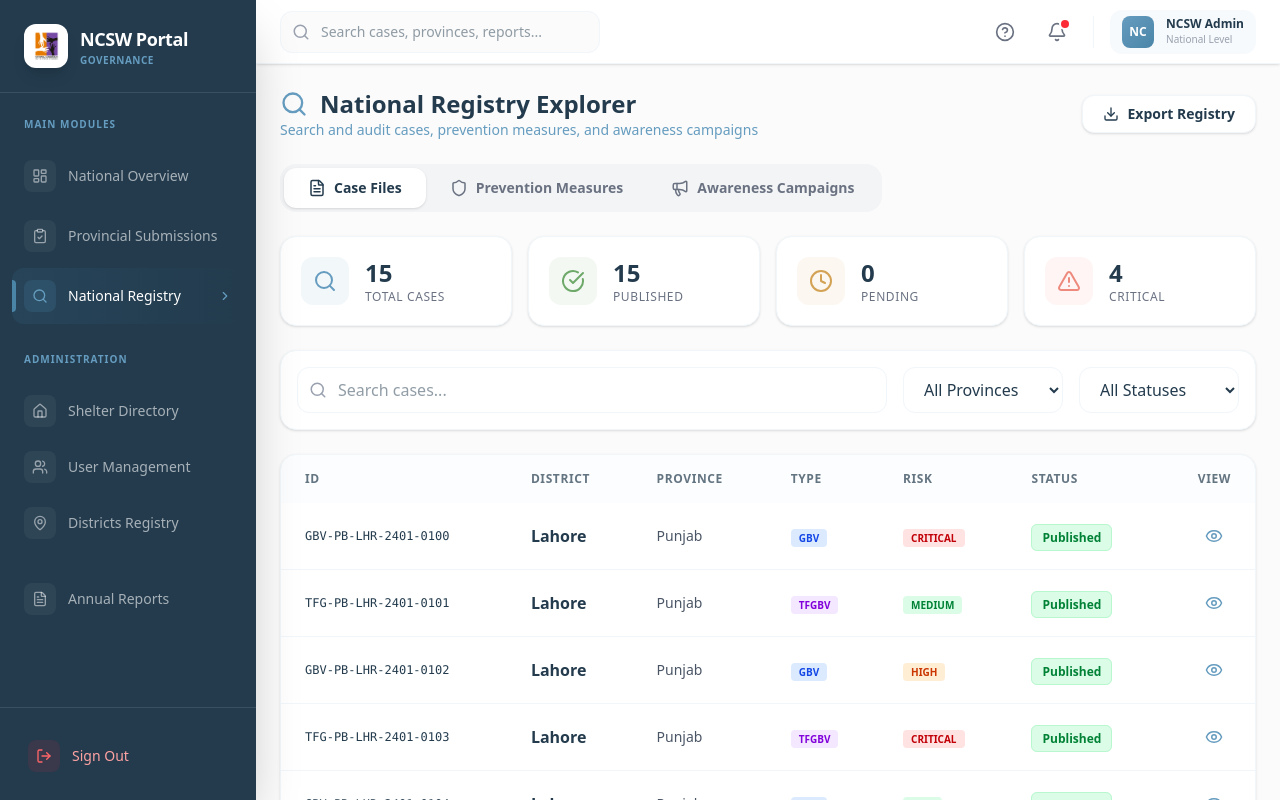
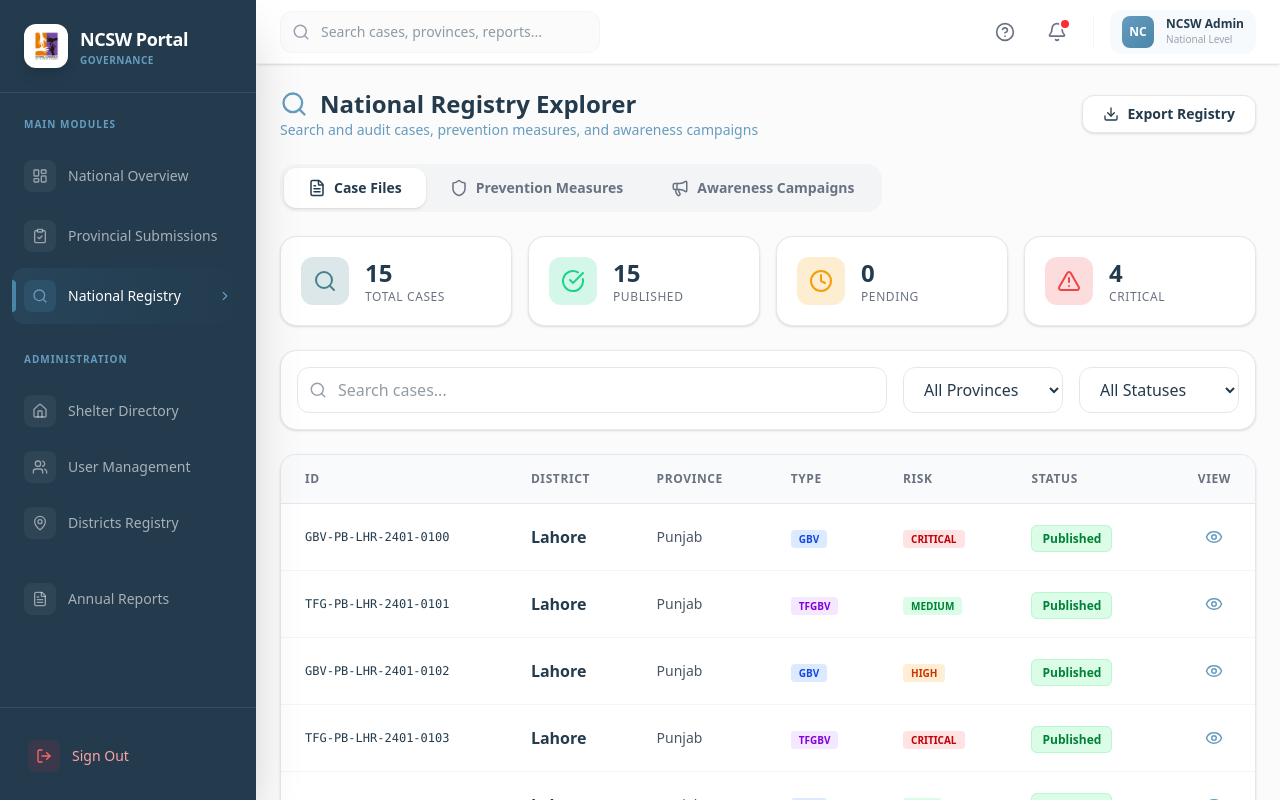
Before and after one commit to minhalawais/fos-ngdrs-app, a Next.js app: page /ncsw/cases in a window 1280 px wide. Shown: the top 800 px of the page. Built offline with nearby package versions, Linux system fonts and the light colour scheme.

Commit message:
New Updates

```diff
--- a/app/district/intake/page.tsx
+++ b/app/district/intake/page.tsx
@@ -334,7 +334,7 @@ export default function IntakePage() {
                                 </div>
                                 <div>
                                     <h2 className="text-xl font-black tracking-tight" style={{ color: activeColor }}>{MAIN_TABS.find(t => t.id === activeMainTab)?.label}</h2>
-                                    <p className="text-xs text-gray-500 font-bold uppercase tracking-widest mt-0.5">District Entry Protocol v4.2</p>
+                                    <p className="text-xs text-gray-500 font-bold uppercase tracking-widest mt-0.5">District Entry</p>
                                 </div>
                             </div>
                             <div className="flex items-center gap-3">
--- a/app/ncsw/cases/page.tsx
+++ b/app/ncsw/cases/page.tsx
@@ -41,6 +41,19 @@ const nationalCases = generateNationalCases();
 const preventionProjects = generatePreventionSubmissions();
 const awarenessCampaigns = generateAwarenessSubmissions();
 const detailedCases = generateCaseRepository(); // For timeline view
+
+// Brand Colors synced with National Dashboard
+const BRAND_COLORS = {
+    primary: "#1bd488",
+    teal: "#45828b",
+    dark: "#055b65",
+    soft: "#b2c9c5",
+    red: "#ef4444",
+    amber: "#f59e0b",
+    blue: "#3b82f6",
+    purple: "#8b5cf6",
+    surface: "#f8fafb"
+};
 
 const STATUS_STYLES: Record<string, string> = {
     'Reported': 'bg-gray-100 text-gray-700',
@@ -176,26 +189,26 @@ export default function CaseExplorerPage() {
     const getStats = () => {
         if (activeTab === 'cases') {
             return [
-                { label: 'Total Cases', value: nationalCases.length, icon: Search, color: '#659CBF' },
-                { label: 'Published', value: nationalCases.filter((c: any) => c.verificationStatus === 'Published').length, icon: CheckCircle, color: '#6EA969' },
-                { label: 'Pending', value: nationalCases.filter((c: any) => c.verificationStatus === 'Pending').length, icon: Clock, color: '#D3A255' },
-                { label: 'Critical', value: nationalCases.filter((c: any) => c.risk === 'Critical').length, icon: AlertTriangle, color: '#EE8A7D' },
+                { label: 'Total Cases', value: nationalCases.length, icon: Search, color: BRAND_COLORS.teal },
+                { label: 'Published', value: nationalCases.filter((c: any) => c.verificationStatus === 'Published').length, icon: CheckCircle, color: BRAND_COLORS.primary },
+                { label: 'Pending', value: nationalCases.filter((c: any) => c.verificationStatus === 'Pending').length, icon: Clock, color: BRAND_COLORS.amber },
+                { label: 'Critical', value: nationalCases.filter((c: any) => c.risk === 'Critical').length, icon: AlertTriangle, color: BRAND_COLORS.red },
             ];
         } else if (activeTab === 'prevention') {
             const totalBeneficiaries = preventionProjects.reduce((acc, curr) => acc + curr.targetBeneficiaries, 0);
             return [
-                { label: 'Total Projects', value: preventionProjects.length, icon: Briefcase, color: '#659CBF' },
-                { label: 'Beneficiaries', value: totalBeneficiaries.toLocaleString(), icon: Users, color: '#6EA969' },
-                { label: 'Approved', value: preventionProjects.filter(p => p.status === 'Approved').length, icon: CheckCircle, color: '#D3A255' },
-                { label: 'Under Review', value: preventionProjects.filter(p => p.status === 'Under Review').length, icon: Clock, color: '#BC5F75' },
+                { label: 'Total Projects', value: preventionProjects.length, icon: Briefcase, color: BRAND_COLORS.teal },
+                { label: 'Beneficiaries', value: totalBeneficiaries.toLocaleString(), icon: Users, color: BRAND_COLORS.primary },
+                { label: 'Approved', value: preventionProjects.filter(p => p.status === 'Approved').length, icon: CheckCircle, color: BRAND_COLORS.primary },
+                { label: 'Under Review', value: preventionProjects.filter(p => p.status === 'Under Review').length, icon: Clock, color: BRAND_COLORS.amber },
             ];
         } else {
             const totalReach = awarenessCampaigns.reduce((acc, curr) => acc + curr.reachEstimate, 0);
             return [
-                { label: 'Total Campaigns', value: awarenessCampaigns.length, icon: Megaphone, color: '#659CBF' },
-                { label: 'Est. Reach', value: `${(totalReach / 1000000).toFixed(1)}M+`, icon: Users, color: '#6EA969' },
-                { label: 'Approved', value: awarenessCampaigns.filter((a: any) => a.status === 'Approved').length, icon: CheckCircle, color: '#D3A255' },
-                { label: 'Media Channels', value: new Set(awarenessCampaigns.map((c: any) => c.type)).size, icon: Tv, color: '#BC5F75' },
+                { label: 'Total Campaigns', value: awarenessCampaigns.length, icon: Megaphone, color: BRAND_COLORS.teal },
+                { label: 'Est. Reach', value: `${(totalReach / 1000000).toFixed(1)}M+`, icon: Users, color: BRAND_COLORS.primary },
+                { label: 'Approved', value: awarenessCampaigns.filter((a: any) => a.status === 'Approved').length, icon: CheckCircle, color: BRAND_COLORS.primary },
+                { label: 'Media Channels', value: new Set(awarenessCampaigns.map((c: any) => c.type)).size, icon: Tv, color: BRAND_COLORS.purple },
             ];
         }
     };
@@ -221,7 +234,7 @@ export default function CaseExplorerPage() {
                     </h1>
                     <p className="text-sm text-brand-teal">Search and audit cases, prevention measures, and awareness campaigns</p>
                 </div>
-                <button className="px-5 py-2 bg-white border border-brand-surface hover:bg-gray-50 text-brand-dark font-bold rounded-xl text-sm shadow-sm transition-all flex items-center gap-2">
+                <button className="px-5 py-2 bg-white border border-gray-200 hover:bg-gray-50 text-brand-dark font-bold rounded-xl text-sm shadow-sm transition-all flex items-center gap-2">
                     <Download size={16} /> Export Registry
                 </button>
             </div>
@@ -257,8 +270,8 @@ export default function CaseExplorerPage() {
             {/* Stats Bar */}
             <div className="grid grid-cols-4 gap-4">
                 {getStats().map((stat, idx) => (
-                    <div key={idx} className="bg-white rounded-2xl border border-brand-surface p-5 shadow-sm flex items-center gap-4">
-                        <div className="w-12 h-12 rounded-xl flex items-center justify-center" style={{ backgroundColor: `${stat.color}15`, color: stat.color }}>
+                    <div key={idx} className="bg-white rounded-2xl border border-gray-200 p-5 shadow-sm flex items-center gap-4 hover:shadow-md transition-shadow">
+                        <div className="w-12 h-12 rounded-xl flex items-center justify-center" style={{ backgroundColor: `${stat.color}30`, color: stat.color }}>
                             <stat.icon size={24} />
                         </div>
                         <div>
@@ -270,19 +283,19 @@ export default function CaseExplorerPage() {
             </div>
 
             {/* Filters Bar */}
-            <div className="flex flex-col md:flex-row gap-4 bg-white p-4 rounded-2xl border border-brand-surface shadow-sm">
+            <div className="flex flex-col md:flex-row gap-4 bg-white p-4 rounded-2xl border border-gray-200 shadow-sm">
                 <div className="relative flex-1">
                     <Search className="absolute left-3 top-1/2 -translate-y-1/2 text-gray-400" size={18} />
                     <input
                         type="text"
                         placeholder={`Search ${activeTab}...`}
-                        className="w-full pl-10 pr-4 py-2.5 rounded-xl border border-brand-surface focus:outline-none focus:ring-2 focus:ring-brand-teal/50 focus:border-brand-teal transition-all"
+                        className="w-full pl-10 pr-4 py-2.5 rounded-xl border border-gray-200 focus:outline-none focus:ring-2 focus:ring-brand-teal/50 focus:border-brand-teal transition-all"
                         value={searchTerm}
                         onChange={(e) => setSearchTerm(e.target.value)}
                     />
                 </div>
                 <select
-                    className="px-4 py-2 rounded-xl border border-brand-surface focus:outline-none focus:ring-2 focus:ring-brand-teal/50 bg-white min-w-[160px]"
+                    className="px-4 py-2 rounded-xl border border-gray-200 focus:outline-none focus:ring-2 focus:ring-brand-teal/50 bg-white min-w-[160px]"
                     value={provinceFilter}
                     onChange={(e) => setProvinceFilter(e.target.value)}
                 >
@@ -293,7 +306,7 @@ export default function CaseExplorerPage() {
                     <option value="Balochistan">Balochistan</option>
                 </select>
                 <select
-                    className="px-4 py-2 rounded-xl border border-brand-surface focus:outline-none focus:ring-2 focus:ring-brand-teal/50 bg-white min-w-[160px]"
+                    className="px-4 py-2 rounded-xl border border-gray-200 focus:outline-none focus:ring-2 focus:ring-brand-teal/50 bg-white min-w-[160px]"
                     value={statusFilter}
                     onChange={(e) => setStatusFilter(e.target.value)}
                 >
@@ -315,11 +328,11 @@ export default function CaseExplorerPage() {
             </div>
 
             {/* Main Table */}
-            <div className="bg-white rounded-2xl border border-brand-surface shadow-sm overflow-hidden min-h-[400px]">
+            <div className="bg-white rounded-2xl border border-gray-200 shadow-sm overflow-hidden min-h-[400px]">
                 <table className="w-full text-left border-collapse">
-                    <thead className="bg-brand-surface/20 text-xs text-brand-dark/70 uppercase font-bold tracking-wider">
+                    <thead className="bg-gray-50 text-xs text-gray-500 uppercase font-bold tracking-wider border-b border-gray-200">
                         <tr>
-                            <th className="px-6 py-4">ID</th>
+                            <th className="px-6 py-4 font-semibold">ID</th>
                             <th className="px-6 py-4">
                                 {activeTab === 'cases' ? 'District' : activeTab === 'prevention' ? 'Program Title' : 'Campaign Title'}
                             </th>
@@ -444,7 +457,7 @@ export default function CaseExplorerPage() {
                                 {modalType === 'cases' && (
                                     <div className="space-y-6">
                                         {/* Case Life-cycle Header */}
-                                        <div className="bg-white p-6 rounded-3xl border border-brand-surface shadow-sm">
+                                        <div className="bg-white p-6 rounded-3xl border border-gray-200 shadow-sm">
                                             <div className="flex items-center justify-between mb-6">
                                                 <div>
                                                     <h3 className="font-bold text-brand-dark uppercase tracking-widest text-xs flex items-center gap-2">
@@ -611,20 +624,20 @@ export default function CaseExplorerPage() {
                                 {modalType === 'prevention' && (
                                     <div className="space-y-6">
                                         <div className="grid grid-cols-2 gap-4">
-                                            <div className="bg-white p-4 rounded-2xl border border-brand-surface text-center">
+                                            <div className="bg-white p-4 rounded-2xl border border-gray-200 text-center">
                                                 <p className="text-[10px] font-bold text-gray-400 uppercase tracking-widest mb-1">Beneficiaries</p>
                                                 <p className="text-2xl font-bold text-brand-dark">{selectedItem.targetBeneficiaries?.toLocaleString()}</p>
                                             </div>
-                                            <div className="bg-white p-4 rounded-2xl border border-brand-surface text-center">
+                                            <div className="bg-white p-4 rounded-2xl border border-gray-200 text-center">
                                                 <p className="text-[10px] font-bold text-gray-400 uppercase tracking-widest mb-1">Duration</p>
                                                 <p className="text-sm font-bold text-brand-dark">{selectedItem.startDate} - {selectedItem.endDate}</p>
                                             </div>
                                         </div>
-                                        <div className="bg-white p-5 rounded-2xl border border-brand-surface">
+                                        <div className="bg-white p-5 rounded-2xl border border-gray-200">
                                             <h3 className="font-bold text-sm text-brand-dark uppercase tracking-widest mb-3">Project Description</h3>
                                             <p className="text-sm text-gray-600 leading-relaxed">{selectedItem.details.description}</p>
                                         </div>
-                                        <div className="bg-white p-5 rounded-2xl border border-brand-surface">
+                                        <div className="bg-white p-5 rounded-2xl border border-gray-200">
                                             <h3 className="font-bold text-sm text-brand-dark uppercase tracking-widest mb-3">Objectives</h3>
                                             <ul className="space-y-2">
                                                 {selectedItem.details.objectives.map((obj: string, i: number) => (
@@ -641,20 +654,20 @@ export default function CaseExplorerPage() {
                                 {modalType === 'awareness' && (
                                     <div className="space-y-6">
                                         <div className="grid grid-cols-2 gap-4">
-                                            <div className="bg-white p-4 rounded-2xl border border-brand-surface text-center">
+                                            <div className="bg-white p-4 rounded-2xl border border-gray-200 text-center">
                                                 <p className="text-[10px] font-bold text-gray-400 uppercase tracking-widest mb-1">Est. Reach</p>
                                                 <p className="text-2xl font-bold text-brand-dark">{selectedItem.reachEstimate?.toLocaleString()}</p>
                                             </div>
-                                            <div className="bg-white p-4 rounded-2xl border border-brand-surface text-center">
+                                            <div className="bg-white p-4 rounded-2xl border border-gray-200 text-center">
                                                 <p className="text-[10px] font-bold text-gray-400 uppercase tracking-widest mb-1">Schedule</p>
                                                 <p className="text-sm font-bold text-brand-dark">{selectedItem.startDate} - {selectedItem.endDate}</p>
                                             </div>
                                         </div>
-                                        <div className="bg-white p-5 rounded-2xl border border-brand-surface">
+                                        <div className="bg-white p-5 rounded-2xl border border-gray-200">
                                             <h3 className="font-bold text-sm text-brand-dark uppercase tracking-widest mb-3">Campaign Archive</h3>
                                             <p className="text-sm text-gray-600 leading-relaxed">{selectedItem.details.description}</p>
                                         </div>
-                                        <div className="bg-white p-5 rounded-2xl border border-brand-surface">
+                                        <div className="bg-white p-5 rounded-2xl border border-gray-200">
                                             <h3 className="font-bold text-sm text-brand-dark uppercase tracking-widest mb-3">Media Channels</h3>
                                             <div className="flex flex-wrap gap-2">
                                                 {selectedItem.details.mediaChannels?.map((ch: string, i: number) => (
```
